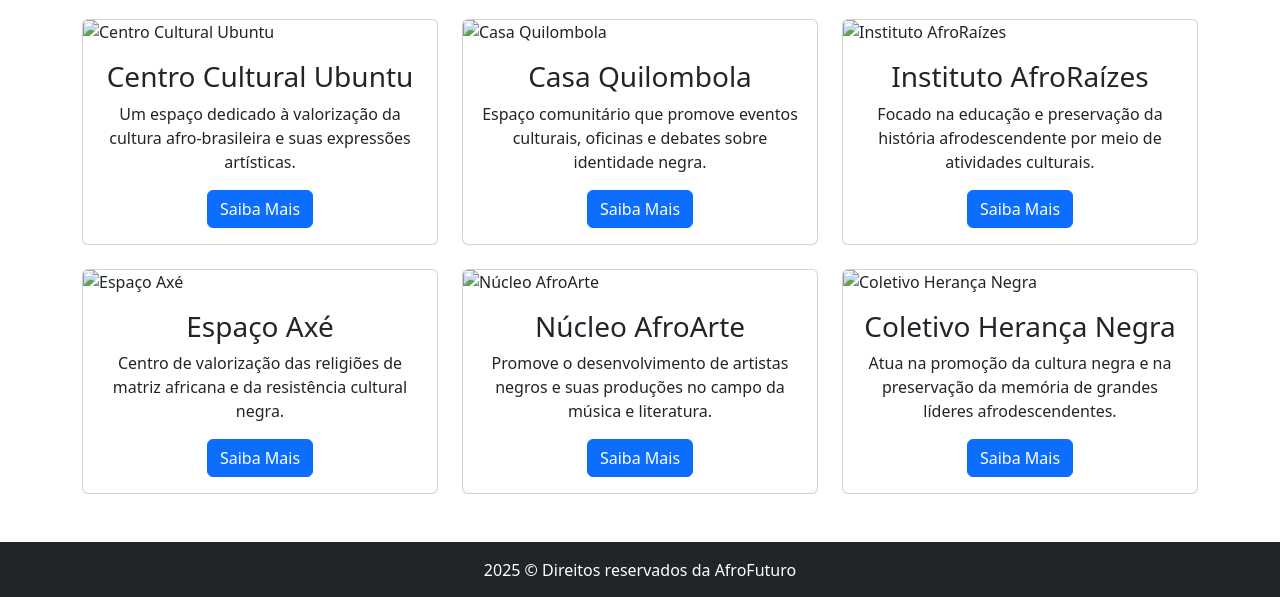
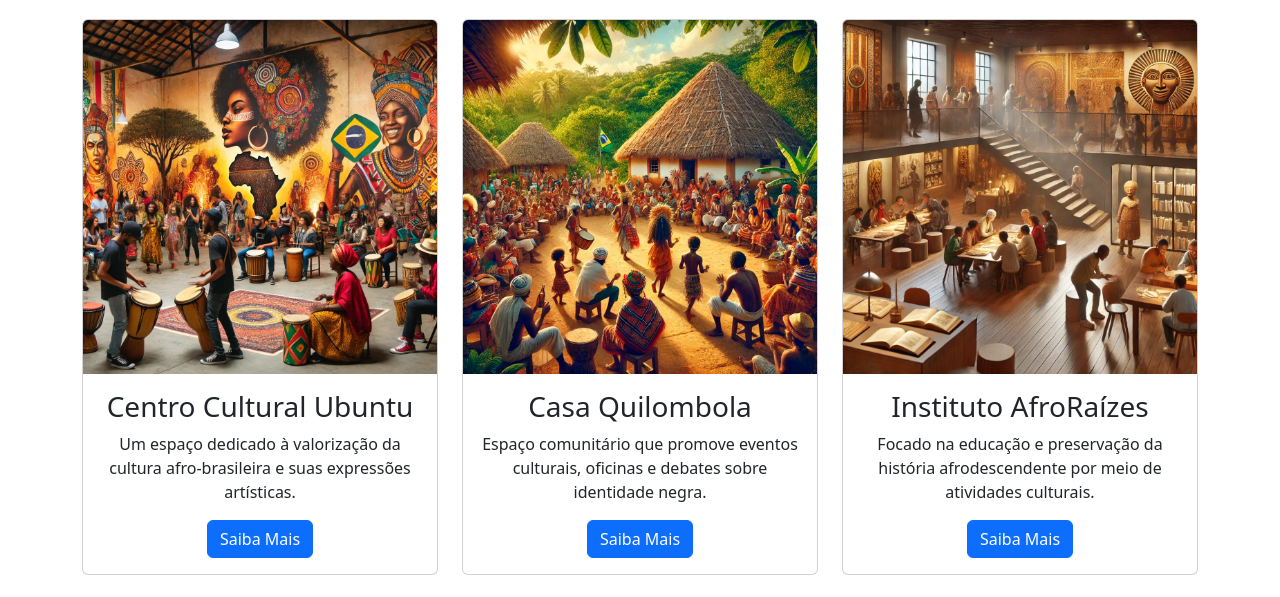
Before and after one commit to DavidBen48/afrocultura, a plain HTML site: page cultural.html in a window 1280 px wide. Shown: the part 157-754 px from the top of the page. Drawn offline with nearby package versions, Linux system fonts and the light colour scheme; files that its build step writes are made by us from their sources.

Commit message:
versão 1.1.0

```diff
--- a/cultural.html
+++ b/cultural.html
@@ -32,7 +32,7 @@
         <div class="row row-cols-1 row-cols-md-2 row-cols-lg-3 g-4">
             <div class="col">
                 <div class="card h-100">
-                    <img src="img/centro1.jpg" class="card-img-top" alt="Centro Cultural Ubuntu">
+                    <img src="./assets/img/afro.jpeg" class="card-img-top" alt="Centro Cultural Ubuntu">
                     <div class="card-body text-center">
                         <h3 class="card-title">Centro Cultural Ubuntu</h3>
                         <p class="card-text">Um espaço dedicado à valorização da cultura afro-brasileira e suas expressões artísticas.</p>
@@ -42,7 +42,7 @@
             </div>
             <div class="col">
                 <div class="card h-100">
-                    <img src="img/centro2.jpg" class="card-img-top" alt="Casa Quilombola">
+                    <img src="./assets/img/afro2.jpeg" class="card-img-top" alt="Casa Quilombola">
                     <div class="card-body text-center">
                         <h3 class="card-title">Casa Quilombola</h3>
                         <p class="card-text">Espaço comunitário que promove eventos culturais, oficinas e debates sobre identidade negra.</p>
@@ -52,7 +52,7 @@
             </div>
             <div class="col">
                 <div class="card h-100">
-                    <img src="img/centro3.jpg" class="card-img-top" alt="Instituto AfroRaízes">
+                    <img src="./assets/img/afro3.jpeg" class="card-img-top" alt="Instituto AfroRaízes">
                     <div class="card-body text-center">
                         <h3 class="card-title">Instituto AfroRaízes</h3>
                         <p class="card-text">Focado na educação e preservação da história afrodescendente por meio de atividades culturais.</p>
@@ -62,7 +62,7 @@
             </div>
             <div class="col">
                 <div class="card h-100">
-                    <img src="img/centro4.jpg" class="card-img-top" alt="Espaço Axé">
+                    <img src="./assets/img/afro.jpeg" class="card-img-top" alt="Espaço Axé">
                     <div class="card-body text-center">
                         <h3 class="card-title">Espaço Axé</h3>
                         <p class="card-text">Centro de valorização das religiões de matriz africana e da resistência cultural negra.</p>
@@ -72,7 +72,7 @@
             </div>
             <div class="col">
                 <div class="card h-100">
-                    <img src="img/centro5.jpg" class="card-img-top" alt="Núcleo AfroArte">
+                    <img src="./assets/img/afro2.jpeg" class="card-img-top" alt="Núcleo AfroArte">
                     <div class="card-body text-center">
                         <h3 class="card-title">Núcleo AfroArte</h3>
                         <p class="card-text">Promove o desenvolvimento de artistas negros e suas produções no campo da música e literatura.</p>
@@ -82,7 +82,7 @@
             </div>
             <div class="col">
                 <div class="card h-100">
-                    <img src="img/centro6.jpg" class="card-img-top" alt="Coletivo Herança Negra">
+                    <img src="./assets/img/afro3.jpeg" class="card-img-top" alt="Coletivo Herança Negra">
                     <div class="card-body text-center">
                         <h3 class="card-title">Coletivo Herança Negra</h3>
                         <p class="card-text">Atua na promoção da cultura negra e na preservação da memória de grandes líderes afrodescendentes.</p>
```
Also changed, not shown: iniciativa.html (+1 -13 lines), assets/img/afro.jpeg (added), assets/img/afro2.jpeg (added), assets/img/afro3.jpeg (added), 1 other file.
